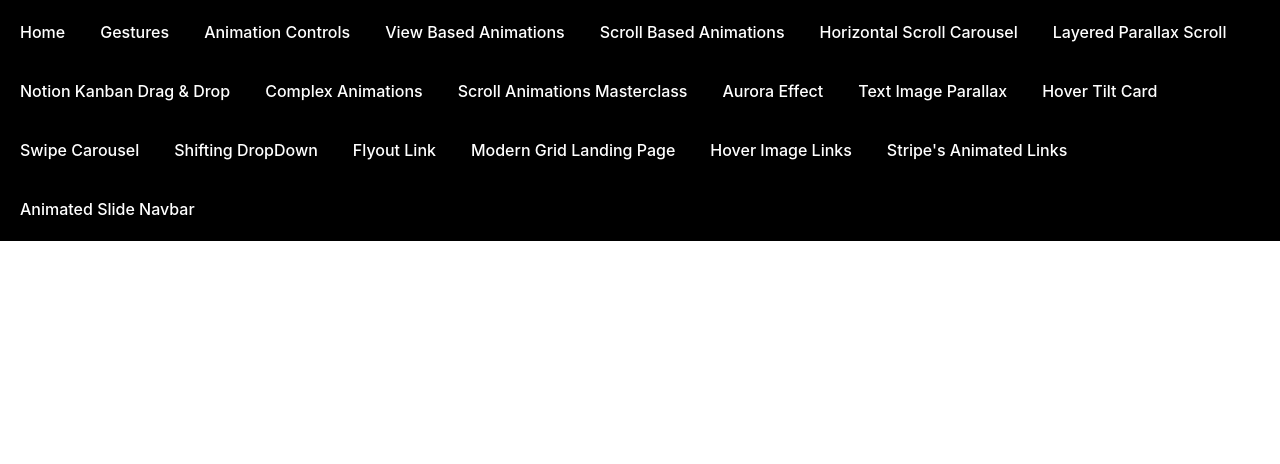
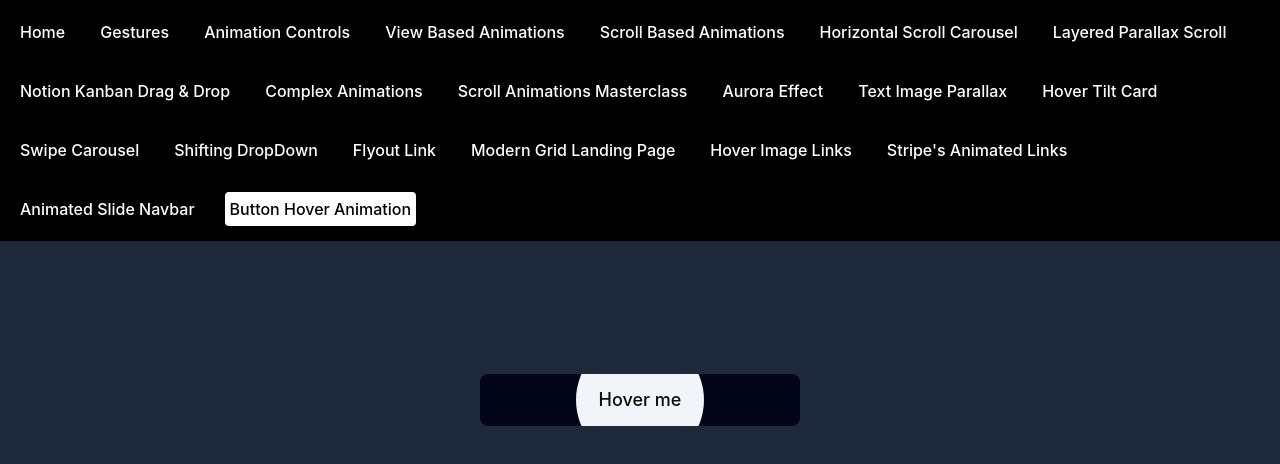
Before and after one commit to Shahrukh-elRed/framer-motion-demo, a React (Create React App) app: page /button-hover-animation in a window 1280 px wide. Shown: the top 464 px of the page. Built offline with nearby package versions, Linux system fonts and the light colour scheme.

Commit message:
completed mouse hover effects

```diff
--- a/src/Routing.jsx
+++ b/src/Routing.jsx
@@ -20,6 +20,7 @@ import RevealBento from "./components/RevealBento/RevealBento";
 import HoverImageLinks from "./components/HoverImageLinks/HoverImageLinks";
 import StripeAnimatedLinks from "./components/StripeAnimatedLinks/StripeAnimatedLinks";
 import SlideTabsExample from "./components/SlideTabsExample/SlideTabsExample";
+import HoverButtonWrapper from "./components/HoverButtonWrapper/HoverButtonWrapper";
 
 const Routing = () => {
   return (
@@ -73,6 +74,10 @@ const Routing = () => {
             element={<StripeAnimatedLinks />}
           />
           <Route path="animated-slide-navbar" element={<SlideTabsExample />} />
+          <Route
+            path="button-hover-animation"
+            element={<HoverButtonWrapper />}
+          />
           <Route path="*" element={<Error404Page />} />
         </Route>
       </Routes>
--- /dev/null
+++ b/src/components/HoverButtonWrapper/HoverButtonWrapper.jsx
@@ -0,0 +1,11 @@
+import SpotlightButton from "./SpotlightButton";
+
+const HoverButtonWrapper = () => {
+  return (
+    <div className="flex min-h-screen items-center justify-center bg-slate-800 px-4">
+      <SpotlightButton />
+    </div>
+  );
+};
+
+export default HoverButtonWrapper;
--- /dev/null
+++ b/src/components/HoverButtonWrapper/SpotlightButton.jsx
@@ -0,0 +1,50 @@
+import { useEffect, useRef } from "react";
+import { motion } from "framer-motion";
+
+const SpotlightButton = () => {
+  const btnRef = useRef(null);
+  const spanRef = useRef(null);
+
+  useEffect(() => {
+    const handleMouseMove = (e) => {
+      const { width } = e.target.getBoundingClientRect();
+      const offset = e.offsetX;
+      const left = `${(offset / width) * 100}%`;
+
+      spanRef.current.animate({ left }, { duration: 250, fill: "forwards" });
+    };
+
+    const handleMouseLeave = () => {
+      spanRef.current.animate(
+        { left: "50%" },
+        { duration: 100, fill: "forwards" }
+      );
+    };
+
+    btnRef.current.addEventListener("mousemove", handleMouseMove);
+    btnRef.current.addEventListener("mouseleave", handleMouseLeave);
+
+    return () => {
+      btnRef.current.removeEventListener("mousemove", handleMouseMove);
+      btnRef.current.removeEventListener("mouseleave", handleMouseLeave);
+    };
+  }, []);
+
+  return (
+    <motion.button
+      whileTap={{ scale: 0.985 }}
+      ref={btnRef}
+      className="relative w-full max-w-xs overflow-hidden rounded-lg bg-slate-950 px-4 py-3 text-lg font-medium text-white"
+    >
+      <span className="pointer-events-none relative z-10 mix-blend-difference">
+        Hover me
+      </span>
+      <span
+        ref={spanRef}
+        className="pointer-events-none absolute left-[50%] top-[50%] h-32 w-32 -translate-x-[50%] -translate-y-[50%] rounded-full bg-slate-100"
+      />
+    </motion.button>
+  );
+};
+
+export default SpotlightButton;
--- a/src/components/Layout.jsx
+++ b/src/components/Layout.jsx
@@ -223,6 +223,16 @@ const Layout = () => {
           >
             <div>Animated Slide Navbar</div>
           </Link>
+          <Link
+            to="/button-hover-animation"
+            className={
+              location.pathname === "/button-hover-animation"
+                ? "active_nav_bar_item"
+                : "nav_bar_item"
+            }
+          >
+            <div>Button Hover Animation</div>
+          </Link>
         </div>
       </motion.nav>
       <Outlet />
```
